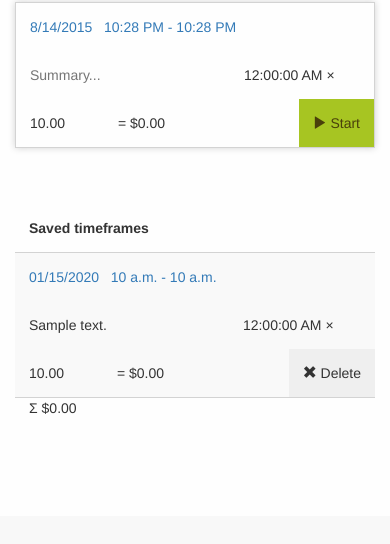
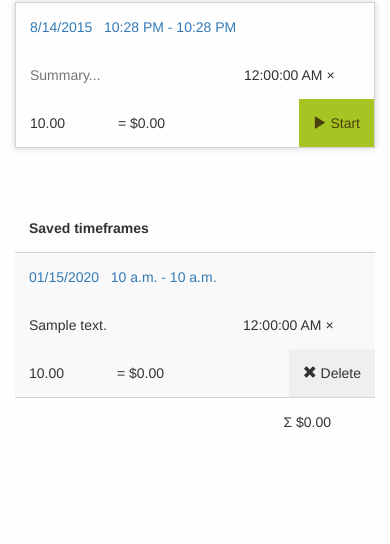
Before and after one commit to codedust/planckton, a Django app: page /project/show/1/ in a window 390 px wide. Shown: the part 440-984 px from the top of the page. Before the commit the page ends 854 px from the top, so only its background shows below. Run offline with Django 3.2, Linux system fonts and the light colour scheme; a user stored in the database is signed in; tables that the repository leaves empty hold one stand-in row (values such as "Sample post"); some libraries are stand-ins or nearby versions.

Commit message:
Improve UI on small screens

```diff
--- a/timetracker/static/timetracker/style.css
+++ b/timetracker/static/timetracker/style.css
@@ -113,7 +113,6 @@
 
 .timeframe-form-popup {
   position: relative;
-  width: 550px;
   left: 1em;
   top: -3em;
   border: 1px solid lightgray;
@@ -140,6 +139,12 @@
 
 .timeframe-table tfoot td {
   border-top: 1px solid lightgray;
+}
+
+@media (max-width: 980px) {
+  .timeframe-table tbody tr {
+    border-bottom: 1px solid #ddd;
+  }
 }
 
 .padding1 {
--- a/timetracker/templates/timetracker/index_nologin.html
+++ b/timetracker/templates/timetracker/index_nologin.html
@@ -57,7 +57,7 @@
         <p><a href="{% url 'timetracker:index' %}#TODO-about">Tell me more!</a></p>
       </div>
     </div>
-    <!-- TODO <div class="row margin-bottom2">
+    <div class="row margin-bottom2">
       <div class="col-md-6 col-sm-8 col-md-offset-1 margin-top1">
         <h2>Accessible from your phone!</h2>
         <p>
@@ -68,7 +68,7 @@
       <div class="col-md-2 col-sm-2 hidden-xs glyphicon-wrapper glyphicon-wrapper-right">
         <span class="glyphicon glyphicon-phone" aria-hidden="true"></span>
       </div>
-    </div>-->
+    </div>
 
   </div>
 {% endblock %}
--- a/timetracker/templates/timetracker/show_project.html
+++ b/timetracker/templates/timetracker/show_project.html
@@ -36,12 +36,12 @@
       <button type="submit" class="col-md-1 button-timeraction button-savetimeframe button-blue pull-right button-padding1 initiallyhidden"><span class="glyphicon glyphicon-ok"></span> Save</button>
     </form>
 
-    <div class="timeframe-form-popup col-md-3 container initiallyhidden">
-      <div class="col-md-6">
+    <div class="timeframe-form-popup col-lg-6 col-md-7 col-sm-9 col-xs-11 container initiallyhidden">
+      <div class="col-sm-6">
         <h4>Date</h4>
         <div class="timeframe-startdate-datepicker"></div>
       </div>
-      <div class="col-md-6">
+      <div class="col-sm-6">
         <h4>Start time</h4>
         <div class="timeframe-starttime-timepicker timepicker">
           <input type="number" min="-1" max="24" class="input-padding1 timepicker-hh" placeholder="hh">
@@ -62,13 +62,13 @@
     </div>
 
     {% if timeframe_set %}
-      <table class="timeframe-table col-md-12 table-striped margin-bottom2">
+      <table class="timeframe-table col-xs-12 table-striped margin-bottom2">
         <thead>
           <tr><th>Saved timeframes</th></tr>
         </thead>
         <tfoot>
           <tr><td>
-            <span class="col-md-4 col-md-offset-7 text-right padding1">&Sigma; $<span class="timeframe-wage-sum"></span></span>
+            <span class="col-xs-11 text-right padding1">&Sigma; $<span class="timeframe-wage-sum"></span></span>
           </td></tr>
         </tfoot>
         <tbody>
```
